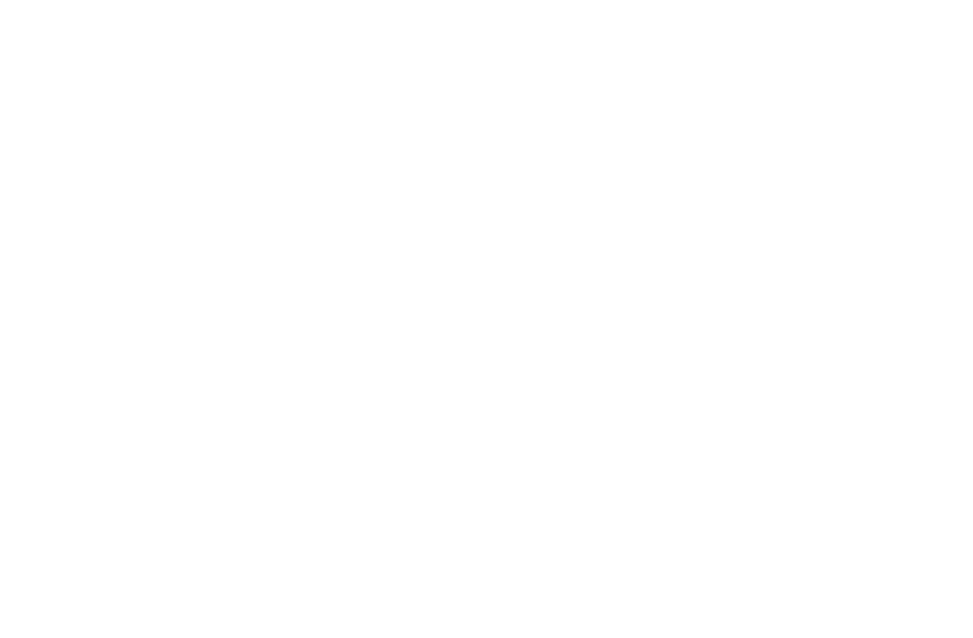
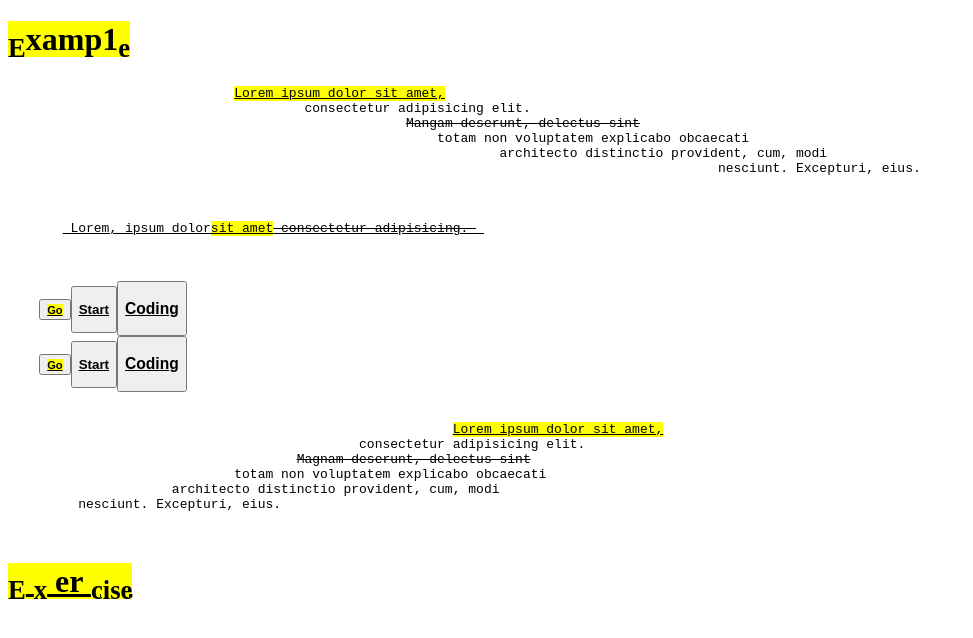
Before and after one commit to BEBEMEXA-DEVELOPER/Mexrandgz-Front-Course, a plain HTML site: page copy-folder/html/exercise/ex2-copy.html in a window 1280 px wide. Shown: the whole page, without its empty margins (0-973 px from the left). Drawn offline with Linux system fonts and the light colour scheme.

Commit message:
20-11-2024

```diff
--- a/copy-folder/html/exercise/ex2-copy.html
+++ b/copy-folder/html/exercise/ex2-copy.html
@@ -9,8 +9,50 @@
 
 <body>
 
+    <h1>
+        <mark>
+            <sub>E</sub>xamp1<sub>e</sub>
+        </mark>
+    </h1>
+
+    <pre>
+                             <ins><mark>Lorem ipsum dolor sit amet,</mark></ins>
+                                      consectetur adipisicing elit.
+                                                   <del>Mangam deserunt, delectus sint</del>
+                                                       totam non voluptatem explicabo obcaecati
+                                                               architecto distinctio provident, cum, modi
+                                                                                           nesciunt. Excepturi, eius.
 
 
+
+       <ins> Lorem, ipsum dolor<mark>sit amet</mark><del> consectetur adipisicing. </del> </ins>
+
+
+
+    <button><small><b><ins><mark>Go</mark></ins></b></small></button><button><p><ins><b>Start</b></ins></p></button><button><h3><ins>Coding</ins></h3></button>
+    <button><small><b><ins><mark>Go</mark></ins></b></small></button><button><p><ins><b>Start</b></ins></p></button><button><h3><ins>Coding</ins></h3></button>
+
+
+                                                         <ins><mark>Lorem ipsum dolor sit amet,</mark></ins>
+                                             consectetur adipisicing elit.
+                                     <del>Magnam deserunt, delectus sint</del>
+                             totam non voluptatem explicabo obcaecati
+                     architecto distinctio provident, cum, modi
+         nesciunt. Excepturi, eius.
+
+     </pre>
+
+
+    <h1>
+        <mark>
+            <ins>
+                <sub>E</sub>
+                <sub>x</sub>
+                er
+                <sub>cise</sub>
+            </ins>
+        </mark>
+    </h1>
 </body>
 
 </html>
```
Also changed, not shown: copy-folder/html/exercise/ex1-copy.html (+2 -2 lines).
